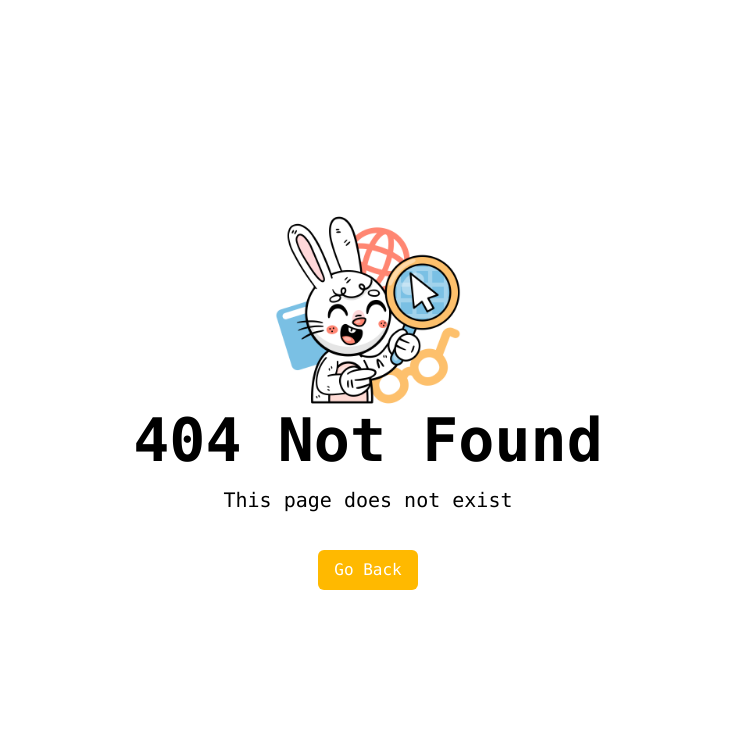
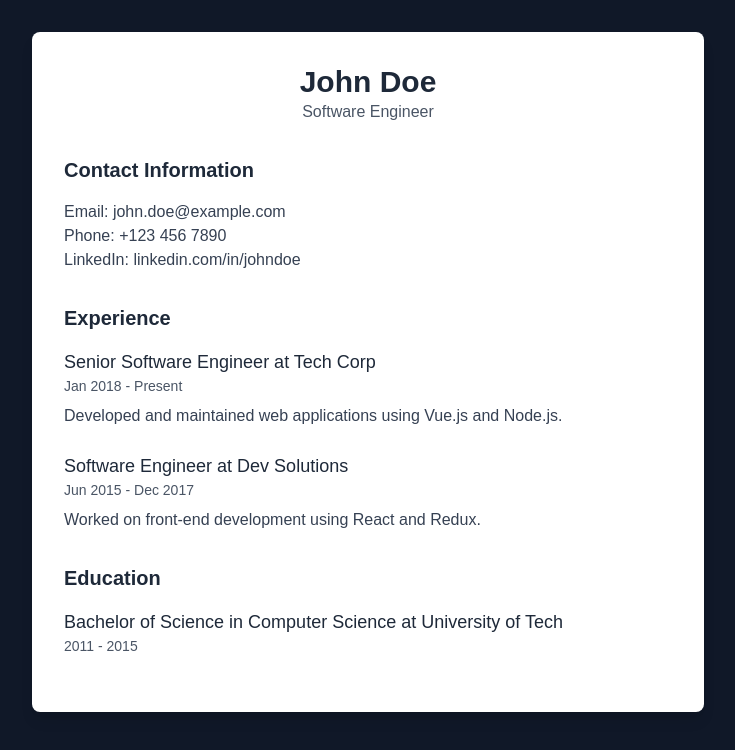
Before and after one commit to ahmadrenhoran/ats-resume, a Vue app: page /preview in a window 1280 px wide. Before the commit this address had no page. Shown: the top 750 px of the page, without its empty margins (272-1007 px from the left). Built offline with nearby package versions, Linux system fonts and the light colour scheme.

Commit message:
use pinia to save user state

```diff
--- a/package.json
+++ b/package.json
@@ -13,6 +13,7 @@
     "@tailwindcss/postcss": "^4.0.5",
     "@tailwindcss/vite": "^4.0.5",
     "@vueup/vue-quill": "^1.2.0",
+    "pinia": "^3.0.0",
     "tailwindcss": "^4.0.5",
     "vue": "^3.5.13",
     "vue-router": "^4.5.0"
--- a/src/components/FormResume.vue
+++ b/src/components/FormResume.vue
@@ -158,14 +158,24 @@
 <script setup>
     import {
         ref,
-        onMounted
+        onMounted,
+        defineExpose,
     } from 'vue';
+    import {
+        useRouter
+    } from 'vue-router';
+    import {
+        useCvStore
+    } from '@/stores/CvStore.js';
     import autoAnimate from '@formkit/auto-animate';
     import Experience from './ExperienceField.vue';
     import Education from './EducationField.vue';
     import Additional from './AdditionalCard.vue';
     import SkillInput from './SkillField.vue';
     import TextEditor from './TextEditor.vue';
+
+    const router = useRouter();
+    const cvStore = useCvStore();
 
     const personalDetails = ref({
         jobTitle: '',
@@ -176,7 +186,7 @@
         city: '',
         country: '',
         bio: '',
-    })
+    });
 
     const experiences = ref([{
         title: '',
@@ -266,6 +276,23 @@
         educations.value.splice(index, 1);
     };
 
+    const previewCv = () => {
+        cvStore.setCvData({
+            personalDetails: personalDetails,
+            experiences: experiences,
+            educations: educations,
+            langSkills: langSkills,
+            hardSkills: hardSkills,
+            softSkills: softSkills,
+            certSkills: certSkills,
+            socialSkills: socialSkills,
+        })
+       router.push('/preview');
+    };
+
+    defineExpose({
+        previewCv
+    });
     onMounted(() => {
         if (experienceContainer.value) {
             autoAnimate(experienceContainer.value);
--- a/src/components/SkillField.vue
+++ b/src/components/SkillField.vue
@@ -43,6 +43,8 @@
         class="border border-amber-500 hover:bg-amber-500 hover:text-white text-sm py-3 rounded-xl transition delay-150">
         + Add Skill
     </button>
+
+    <FloatingButton text="Preview CV"/>
 </template>
 
 <script setup>
@@ -54,6 +56,7 @@
         onMounted
     } from 'vue';
     import autoAnimate from '@formkit/auto-animate';
+    import FloatingButton from "@/components/FloatingButton.vue"
 
     const props = defineProps({
         title: {
--- a/src/main.js
+++ b/src/main.js
@@ -2,11 +2,13 @@ import './assets/main.css'
 
 import { createApp } from 'vue'
 import { autoAnimatePlugin } from '@formkit/auto-animate/vue'
+import { createPinia } from 'pinia'
 import App from './App.vue'
 import router from './router/main'
 import { QuillEditor } from '@vueup/vue-quill'
 import '@vueup/vue-quill/dist/vue-quill.snow.css'
 
 const app = createApp(App)
+const pinia = createPinia()
 app.component('QuillEditor', QuillEditor)
-app.use(router).use(autoAnimatePlugin).mount('#app')
+app.use(router).use(pinia).use(autoAnimatePlugin).mount('#app')
--- a/src/router/main.js
+++ b/src/router/main.js
@@ -1,6 +1,7 @@
 import { createRouter, createWebHistory } from "vue-router";
 import HomeView from "@/views/HomeView.vue";
 import NotFoundView from "@/views/NotFoundView.vue";
+import PreviewCV from "@/views/PreviewCV.vue";
 
 
 const router = createRouter({
@@ -12,6 +13,11 @@ const router = createRouter({
             component: HomeView,
         },
         {
+            path: '/preview',
+            name: 'preview',
+            component: PreviewCV,
+        },
+        {
             path: '/:catchAll(.*)',
             name: 'not-found',
             component: NotFoundView,
--- /dev/null
+++ b/src/stores/CvStore.js
@@ -0,0 +1,39 @@
+import { defineStore } from "pinia";
+
+export const useCvStore = defineStore ('cv', {
+    state: () => {
+        cv: null
+    },
+    actions:  {
+        setCvData(data) {
+            this.cv = data;
+        },
+        clearCvData() {
+            this.cv = null;
+        }
+    }
+})
+
+// import { defineStore } from "pinia";
+
+// export const useCvStore = defineStore ('cv', {
+//     state: () => {
+//         personalDetails: null;
+//         educations: null;
+//         experiences: null;
+//         languages: null
+//         hardSkills: null;
+//         softSkills: null;
+//         certs: null;
+//         socials: null;
+
+//     },
+//     actions:  {
+//         setPersonalDetailsData(data) {
+//             this.personalDetails = data;
+//         },
+//         clearPersonalDetailsData() {
+//             this.personalDetails = null;
+//         }
+//     }
+// })
--- a/src/views/HomeView.vue
+++ b/src/views/HomeView.vue
@@ -1,11 +1,20 @@
 <template>
     <div class="px-8 py-6">
-        <FormResume/>
-        <FloatingButton text="Preview CV"/>
+        <FormResume ref="formRef" />
+        <FloatingButton :onClick="childPreviewCv" text="Preview CV"/>
     </div>
 </template>
 
 <script setup>
-    import FormResume from "@/components/FormResume.vue"
-    import FloatingButton from "@/components/FloatingButton.vue"
+import FormResume from "@/components/FormResume.vue";
+import FloatingButton from "@/components/FloatingButton.vue";
+import { ref } from "vue";
+
+const formRef = ref(null);
+
+const childPreviewCv = () => {
+    if (formRef.value !== null) {
+        formRef.value.previewCv();
+    }
+};
 </script>
--- a/src/views/NotFoundView.vue
+++ b/src/views/NotFoundView.vue
@@ -8,6 +8,6 @@ import { RouterLink } from 'vue-router';
         <i class="pi pi-exclamation-triangle text-yellow-400 text-7xl"></i>
         <h1 class="text-6xl font-bold mb-4">404 Not Found</h1>
         <p class="text-xl mb-5">This page does not exist</p>
-        <RouterLink to="/" class="text-white bg-amber-400 hover:bg-amber-600 rounded-md px-4 py-2 mt-4">Go Back</RouterLink>
+        <RouterLink to="/" class="text-white bg-amber-400 hover:bg-amber-600 rounded-full px-4 py-2 mt-4">Go Back</RouterLink>
     </section>
 </template>
--- /dev/null
+++ b/src/views/PreviewCV.vue
@@ -0,0 +1,88 @@
+<template>
+    <div class="bg-gray-900 min-h-screen p-8">
+        <div class="cv-preview bg-white rounded-lg shadow-lg max-w-2xl mx-auto p-8">
+            <!-- Header Section -->
+            <div class="header text-center mb-8">
+                <h1 class="text-3xl font-bold text-gray-800">{{ cv . name }}</h1>
+                <p class="text-gray-600">{{ cv . title }}</p>
+            </div>
+
+            <!-- Contact Information -->
+            <div class="contact-info mb-8">
+                <h2 class="text-xl font-semibold text-gray-800 mb-4">Contact Information</h2>
+                <p class="text-gray-700"><span class="font-medium">Email:</span> {{ cv . email }}</p>
+                <p class="text-gray-700"><span class="font-medium">Phone:</span> {{ cv . phone }}</p>
+                <p class="text-gray-700"><span class="font-medium">LinkedIn:</span> {{ cv . linkedin }}</p>
+            </div>
+
+            <!-- Experience Section -->
+            <div class="experience mb-8">
+                <h2 class="text-xl font-semibold text-gray-800 mb-4">Experience</h2>
+                <div v-for="(exp, index) in cv.experience" :key="index" class="mb-6">
+                    <h3 class="text-lg font-medium text-gray-800">{{ exp . position }} at {{ exp . company }}</h3>
+                    <p class="text-gray-600 text-sm">{{ exp . startDate }} - {{ exp . endDate }}</p>
+                    <p class="text-gray-700 mt-2">{{ exp . description }}</p>
+                </div>
+            </div>
+
+            <!-- Education Section -->
+            <div class="education">
+                <h2 class="text-xl font-semibold text-gray-800 mb-4">Education</h2>
+                <div v-for="(edu, index) in cv.education" :key="index" class="mb-6">
+                    <h3 class="text-lg font-medium text-gray-800">{{ edu . degree }} at {{ edu . school }}</h3>
+                    <p class="text-gray-600 text-sm">{{ edu . startDate }} - {{ edu . endDate }}</p>
+                </div>
+            </div>
+        </div>
+    </div>
+</template>
+
+<script setup>
+    import {
+      onMounted,
+        ref
+    } from 'vue';
+    import {
+        useCvStore
+    } from '@/stores/CvStore.js';
+
+    const cvStore = useCvStore();
+
+    const cv = ref({
+        name: "John Doe",
+        title: "Software Engineer",
+        email: "john.doe@example.com",
+        phone: "+123 456 7890",
+        linkedin: "linkedin.com/in/johndoe",
+        experience: [{
+                position: "Senior Software Engineer",
+                company: "Tech Corp",
+                startDate: "Jan 2018",
+                endDate: "Present",
+                description: "Developed and maintained web applications using Vue.js and Node.js.",
+            },
+            {
+                position: "Software Engineer",
+                company: "Dev Solutions",
+                startDate: "Jun 2015",
+                endDate: "Dec 2017",
+                description: "Worked on front-end development using React and Redux.",
+            },
+        ],
+        education: [{
+            degree: "Bachelor of Science in Computer Science",
+            school: "University of Tech",
+            startDate: "2011",
+            endDate: "2015",
+        }, ],
+    });
+    onMounted(() => {
+        console.log(cvStore.cv);
+    })
+</script>
+
+<style scoped>
+    .cv-preview {
+        font-family: Arial, sans-serif;
+    }
+</style>
```
Also changed, not shown: 1 other file (tests, documents, lock files or other folders).
